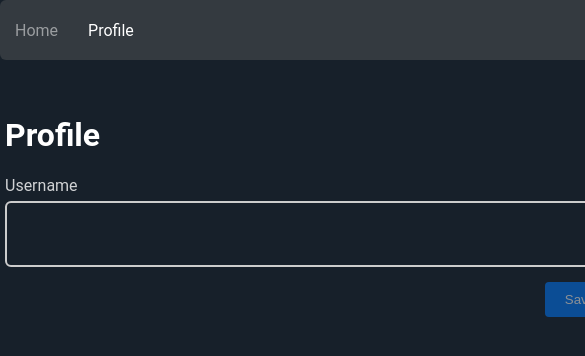
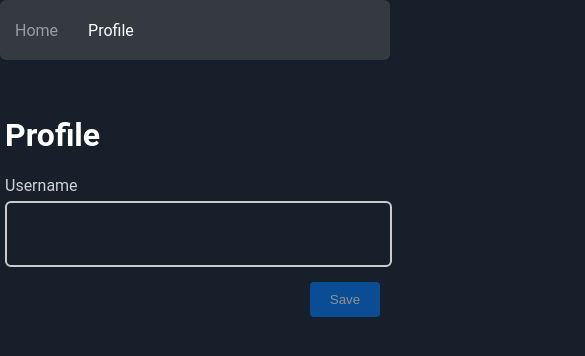
Before and after one commit to mark-itc/microblogging-doronbarel, a React (Create React App) app: page /profile in a window 390 px wide. Shown: the top 356 px of the page, 585 px wide, since content can reach past the window. Built offline with nearby package versions, Linux system fonts and the light colour scheme; the HTML template or start-up script is replaced by a standard one.

Commit message:
Added Responsiveness

```diff
--- a/src/App.css
+++ b/src/App.css
@@ -24,6 +24,11 @@ body, textarea {
   display: flex;
   align-items: center;
 }
+@media screen and (max-width: 600px) {
+  .links {
+    width: 100%;
+  }
+}
 a {
   color: #FFF;
   padding: 15px;
--- a/src/components/CreateTweet.css
+++ b/src/components/CreateTweet.css
@@ -11,6 +11,11 @@ textarea {
     resize: none;
     padding: 15px;
     border: 0;
+}
+@media screen and (max-width: 600px) {
+  .tweetForm {
+    width: 96%;
+  }
 }
 textarea::placeholder {
     color: #CCCCCC;
--- a/src/components/Tweet.css
+++ b/src/components/Tweet.css
@@ -13,6 +13,11 @@
     grid-row-gap: 0px;
     overflow-wrap: break-word;
 }
+@media screen and (max-width: 600px) {
+    .tweet{
+      width: 97%;
+    }
+  }
 .tweetUsername {
     color: #6C757D;
     grid-area: 1 / 1 / 2 / 2;
--- a/src/components/Tweet.jsx
+++ b/src/components/Tweet.jsx
@@ -1,8 +1,9 @@
 import './Tweet.css';
 function Tweet(props) {
+    let date = new Date(props.date).toLocaleString("en-US", { hour12: false });
     return (
         <div className="tweet">
-            <div className="tweetDate">{props.date}</div>
+            <div className="tweetDate">{date}</div>
             <div className="tweetUsername">{props.userName}</div>
             <div className="tweetBody">
                 {props.content}
--- a/src/views/Feed.css
+++ b/src/views/Feed.css
@@ -4,3 +4,9 @@
     padding: 5px;
     position: relative;
 }
+
+@media screen and (max-width: 600px) {
+    .container {
+      width: 100%;
+    }
+  }
--- a/src/views/Profile.css
+++ b/src/views/Profile.css
@@ -27,6 +27,14 @@ h1 {
 #saveUsernameBtn:disabled {
     opacity: 50%;
 }
+@media screen and (max-width: 600px) {
+    #username{
+        width: 95%;
+    }
+    #saveUsernameBtn {
+        right: 20px;
+    }
+  }
 label {
     color: #FFF;
     opacity: 80%;
```
Also changed, not shown: src/components/LoadTweets.jsx (line endings or trailing spaces).
